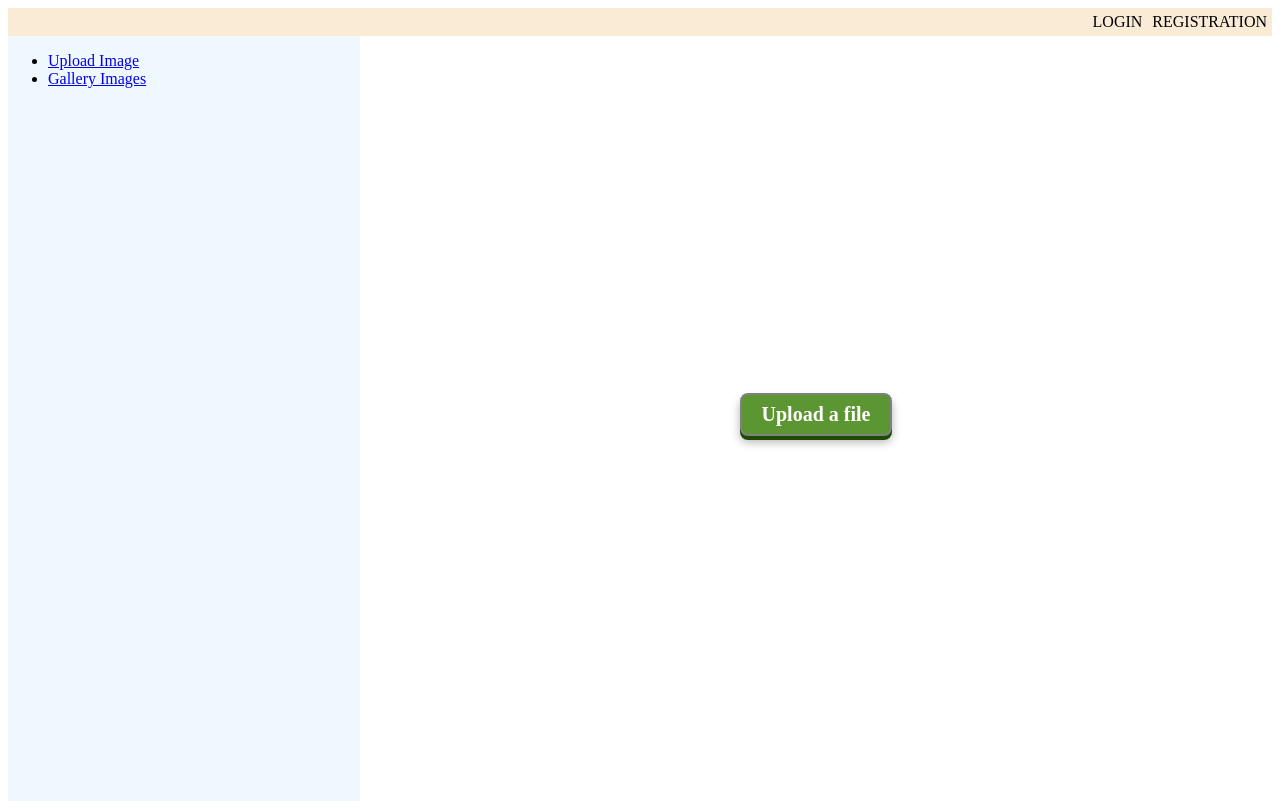
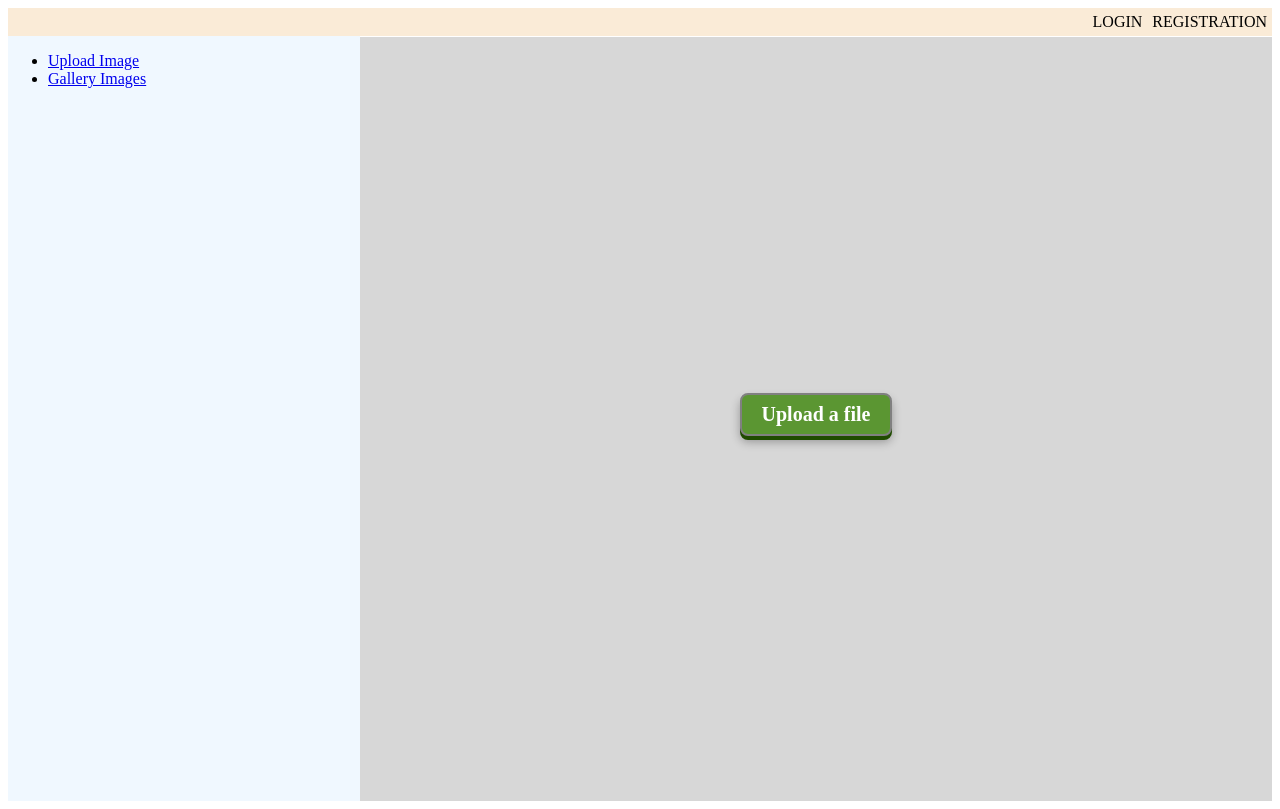
Before and after one commit to HollyBang/image-cloud, a React (Create React App) app in the folder front/: page / in a window 1280 px wide. Built offline with nearby package versions, Linux system fonts and the light colour scheme.

Commit message:
added preview of the last uploaded picture

```diff
--- a/front/src/actions/imgUpload.js
+++ b/front/src/actions/imgUpload.js
@@ -1,17 +1,18 @@
 import API from '../api/api';
 
 export default function imgUpload(data) {
-
+    console.log(data);
     return async function (dispatch) {
         dispatch({
             type: 'POST_REQUEST'
         });
 
-        API.post('image/upload', data)
+        API.post('image/upload', data.formData)
             .then(function (response) {
                 if (response.status === 200) {
                     dispatch({
-                        type: 'POST_SUCCESS'
+                        type: 'POST_SUCCESS',
+                        payload: data.fileName
                     });
                 }
             })
--- a/front/src/components/ImgUpload/ImgUpload.css
+++ b/front/src/components/ImgUpload/ImgUpload.css
@@ -49,6 +49,23 @@
   top: 0;
   opacity: 0;
 }
+.lastImage {
+  background-size: cover;
+  background-repeat: no-repeat;
+  position: absolute;
+  left: 50%;
+  top: 50%;
+  width: 100%;
+  height: 100%;
+  z-index: 0;
+  opacity: 0.4;
+  transform: translate(-50%,-50%);
+  transition: all 0.2s linear;
+}
+.lastImage:hover {
+  width: 105%;
+  height: 105%;
+}
 /*
 @keyframes Gradient {
   0% {
--- a/front/src/components/ImgUpload/ImgUpload.jsx
+++ b/front/src/components/ImgUpload/ImgUpload.jsx
@@ -1,4 +1,4 @@
-import React, { Component } from 'react';
+import React, { Component, Fragment } from 'react';
 import { bindActionCreators } from 'redux';
 import { connect } from 'react-redux';
 
@@ -16,28 +16,36 @@ class ImgUpload extends Component {
         // this.handleSubmit = this.handleSubmit.bind(this);
 
     }
-        handleUploadFile(e) {
+    handleUploadFile(e) {
 
-        const data = new FormData();
-        data.append('selectedFile', e.target.files[0]);
-        data.append('filename', e.target.files[0].name);
+        let fileName = e.target.files[0].name;
 
-        this.props.imgUpload(data);
+        const formData = new FormData();
+        formData.append('selectedFile', e.target.files[0]);
+        formData.append('filename', fileName);
+
+        this.props.imgUpload({ formData, fileName });
         e.target.value = null;
     }
 
 
     render() {
+        const { lastFileName } = this.props;
+        const wrapperStyle = {
+            backgroundImage: 'url(http://localhost:4200/static/' + lastFileName + ')',
+        };
 
         const { loadingFlag } = this.props;
         const btnName = loadingFlag ? 'Loading' : 'Upload a file';
 
         return (
+            <Fragment>
+                <div className="lastImage" style={wrapperStyle}></div>
                 <form className="upload-btn-wrapper">
-                    {/* <button className="btn">Upload a file</button> */}
-                    <label className="btn" htmlFor="inputFile">{ btnName }</label>
-                    <input id="inputFile" type="file" name="selectedFile" onChange={this.handleUploadFile} disabled={loadingFlag}/>
+                    <label className="btn" htmlFor="inputFile">{btnName}</label>
+                    <input id="inputFile" type="file" name="selectedFile" onChange={this.handleUploadFile} disabled={loadingFlag} />
                 </form>
+            </Fragment>
         );
     }
 }
@@ -47,7 +55,8 @@ const mapDispatchToProps = dispatch => bindActionCreators({
 }, dispatch);
 
 const mapStateToProps = state => ({
-    loadingFlag: state.imgUpload.isFetching
+    loadingFlag: state.imgUpload.isFetching,
+    lastFileName: state.imgUpload.lastFileName
 });
 
 export default connect(mapStateToProps, mapDispatchToProps)(ImgUpload);
--- a/front/src/containers/MainContent/MainContent.css
+++ b/front/src/containers/MainContent/MainContent.css
@@ -4,6 +4,7 @@
     flex: 6;
     position: relative;
     min-height: calc(100vh - 35px);
+    overflow: hidden;
 }
 
 .loading {
--- a/front/src/reducers/imgUpload.js
+++ b/front/src/reducers/imgUpload.js
@@ -1,10 +1,15 @@
+const initialState = {
+  isFetching: null,
+  lastFileName: ''
+}
 
- const imgUpload = (state = {isFetching: false}, action) => {
+
+ const imgUpload = (state = initialState, action) => {
   switch(action.type) {
     case 'POST_REQUEST':
       return { ...state, isFetching: true };
     case 'POST_SUCCESS':
-      return { ...state, isFetching: false };
+      return { ...state, isFetching: false, lastFileName: action.payload };
     case 'POST_FAILURE':
       return { ...state, isFetching: false };
     default:
```
Also changed, not shown: front/src/containers/MainContent/MainContent.jsx (+7 -2 lines).
